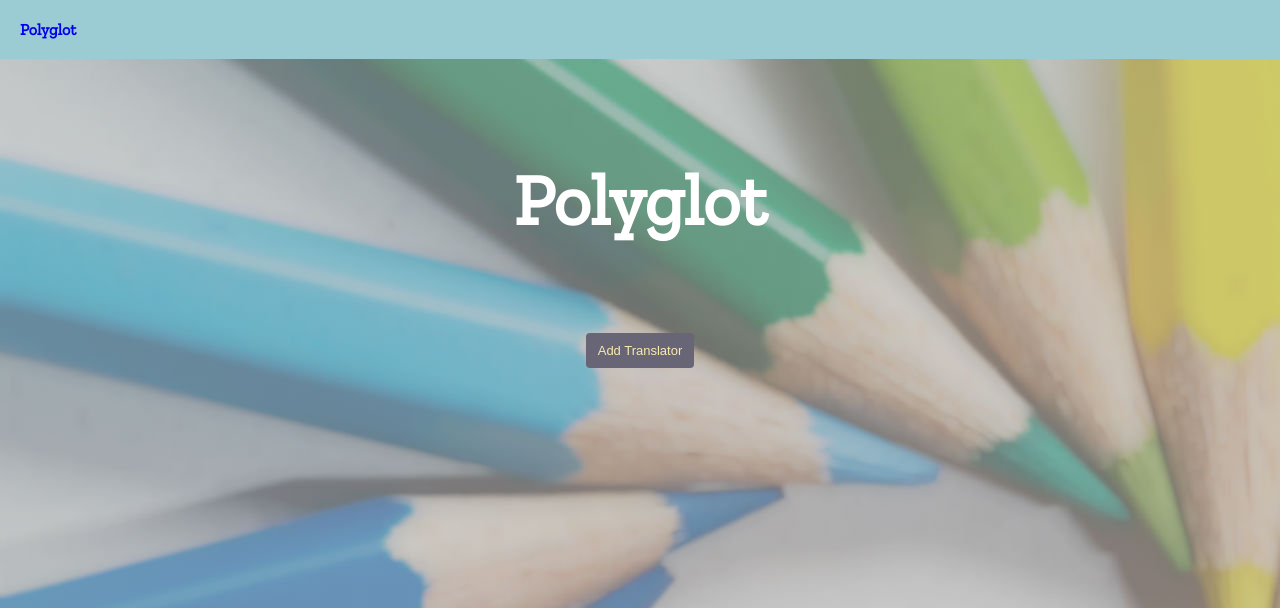
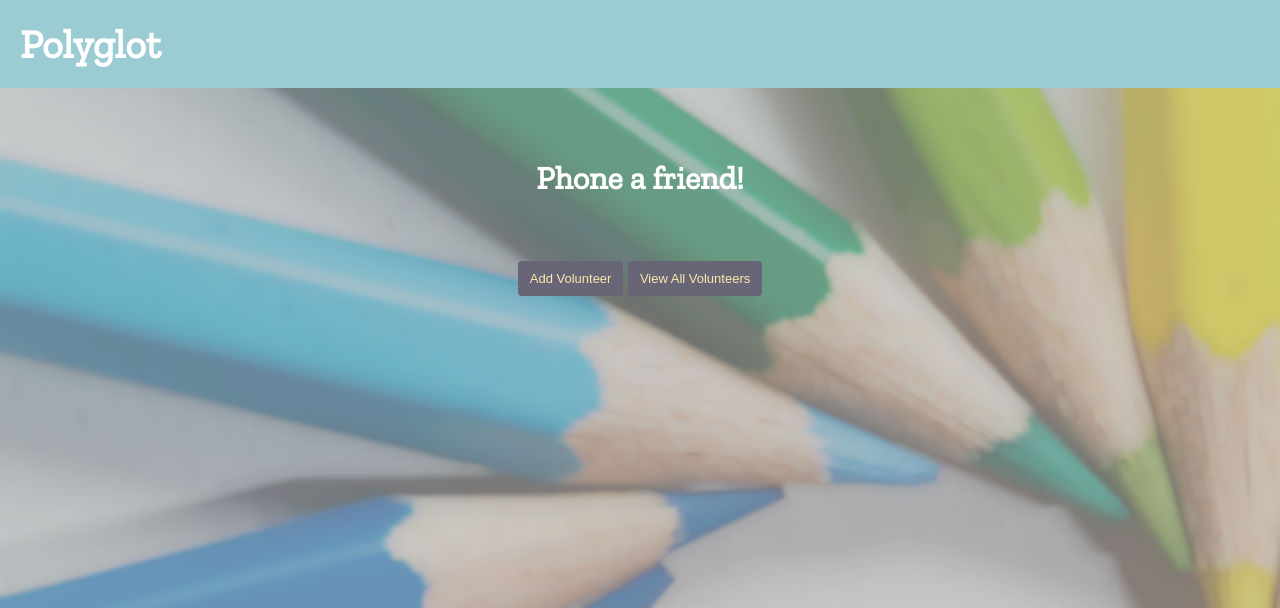
Before and after one commit to kmorinaka/h4h, a Flask app: page / in a window 1280 px wide. Shown: the top 608 px of the page. Run offline with Flask 2, Linux system fonts and the light colour scheme; parts of the project's set-up code (start-up, migrations or seed data) failed here and were passed over; some libraries are stand-ins or nearby versions.

Commit message:
Adds volunteers page

```diff
--- a/server.py
+++ b/server.py
@@ -93,10 +93,17 @@ def show(id):
 @app.route('/volunteer/<id>/edit', methods=['GET'])
 def edit(id):
     """" Show a prefilled volunteer form for editing """
-
+    languages = Language.query.all()
     volunteer = Volunteer.query.get(id)
 
-    return render_template("edit.html")
+    return render_template("edit.html", volunteer=volunteer,languages=languages)
+
+@app.route('/volunteers/all', methods=['GET'])
+def volunteers():
+
+  volunteers = Volunteer.query.all()
+
+  return render_template("volunteers.html", volunteers=volunteers)
 
 
 @app.route('/volunteer/<id>', methods=['PUT'])
--- a/static/style.css
+++ b/static/style.css
@@ -26,6 +26,14 @@ body {
 .home-link {
   text-decoration: none;
   font-weight: 700;
+  font-size: 40px;
+  color: white;
+}
+
+.other-link {
+  text-decoration: none;
+  margin: 0 32px;
+  color: white;
 }
 
 /* Headings */
@@ -36,10 +44,6 @@ body {
 h1 {
   text-align: center;
   padding: 50px 10px;
-}
-
-h1.landing-page {
-  font-size: 72px;
 }
 
 /* Forms */
@@ -88,7 +92,9 @@ input {
 
 /* Profile */
 .profile-card {
-  width: 400px;
+  display: flex;
+  align-items: center;
+  width: 600px;
   margin: 30px auto;
   background-color: white;
   color: #686576;
@@ -96,12 +102,16 @@ input {
   border-radius: 3px;
 }
 
-h2 {
-  margin-top: 0;
+.profile-card-photo {
+  display: inline-block;
+  margin-right: 50px;
+}
+.edit-page-photo {
+  margin-bottom: 50px;
 }
 
-#photo {
-  margin: 50px;
+.photo {
   width: 250px;
+  height: 250px;
   border-radius: 150px;
 }
--- a/templates/homepage.html
+++ b/templates/homepage.html
@@ -4,9 +4,10 @@
   {{ super() }}
 {% endblock %}
 {% block content %}
-  <h1 class="title landing-page">Polyglot</h1>
+  <h1 class="title">Phone a friend!</h1>
   <div class="link-container">
-    <a class="button" href="/new">Add translator</a>
+    <a class="button" href="/new">Add volunteer</a>
+    <a class="button" href="/volunteers/all">View all volunteers</a>
   </div>
 
 {% endblock %}
--- a/templates/layout.html
+++ b/templates/layout.html
@@ -14,6 +14,7 @@
     <div class="banner">
       <div class="title">
         <a class="home-link" href="/">Polyglot</a>
+        <!--<a class="other-link" href="/volunteers/all">Volunteers</a>-->
       </div>
     </div>
     <div id="content" class="content-container">{% block content %}{% endblock %}</div>
--- a/templates/new.html
+++ b/templates/new.html
@@ -4,7 +4,7 @@
   {{ super() }}
 {% endblock %}
 {% block content %}
-  <h1 class="title">Add translator</h1>
+  <h1 class="title">Add volunteer</h1>
   <form method="POST" action="/volunteer">
     <div class="form-group">
       <label for="first-name">First Name</label>
@@ -20,7 +20,7 @@
     </div>
     <div class="form-group">
       <label for="photo">Photo</label>
-      <input type="text" id="photo" name="photo" required>
+      <input type="text" name="photo" required>
     </div>
     <div class="form-group">
       <label for="languages">Language</label>
```
Also changed, not shown: templates/edit.html (+44 -0 lines), templates/profile.html (deleted, +0 -25 lines), templates/volunteers.html (added, +29 -0 lines).
